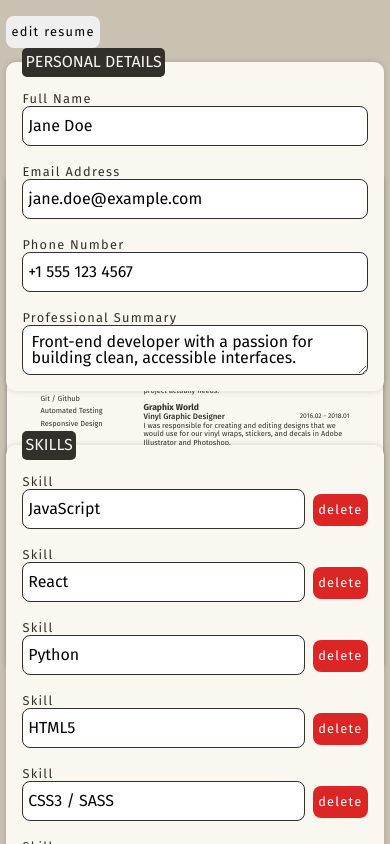
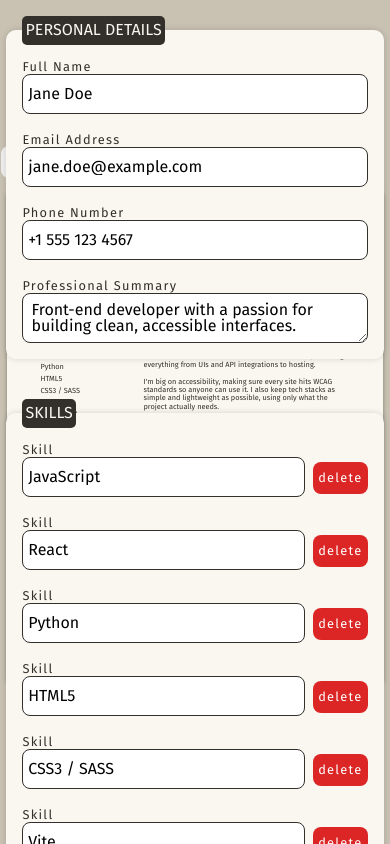
Before and after one commit to Long-Hold/odin-cv-application, a React (Vite) app: page / in a window 390 px wide. Built offline with nearby package versions, Linux system fonts and the light colour scheme.

Commit message:
feat: create new view / hide resume button using state for mobile screens (#39)

```diff
--- a/src/components/form/ResumeForm.jsx
+++ b/src/components/form/ResumeForm.jsx
@@ -3,16 +3,24 @@ import { EducationFields } from "./EducationFields";
 import { WorkExperienceFields } from "./WorkExperienceFields";
 import { SkillsFields } from "./SkillsFields";
 import "./styles/formStyles.css"
+import { useState } from "react";
 
 export function ResumeForm({resumeObject, handleContactChange, handleEntryFieldChange, addNewResumeData, removeResumeEntry}) {
+  const [isFormOpen, setFormState] = useState(true);
+  const toggleForm = () => {
+    setFormState((prevState) => !prevState);
+  };
   return (
-    <section className="resumeFormSection">
+    <>
+      <header className="formVisibilityControls">
         <button
           type="button"
           className="toggleHideFormBtn"
-        onClick={() => document.querySelector('.resumeDetailsForm').classList.remove('hide')}
-      >edit resume</button>
-
+          onClick={() => toggleForm()}
+          aria-expanded={isFormOpen}
+        >{isFormOpen ? "view resume" : "edit resume"}</button>
+      </header>
+      <section className={`resumeFormSection${isFormOpen ? "" : " hide"}`}>
         <form
           className="resumeDetailsForm"
           onSubmit={(event) => event.preventDefault}
@@ -43,13 +51,8 @@ export function ResumeForm({resumeObject, handleContactChange, handleEntryFieldC
             addField={addNewResumeData}
             removeEntry={removeResumeEntry}
           />
-
-        <button
-          type="button"
-          className="toggleHideFormBtn"
-          onClick={() => document.querySelector('.resumeDetailsForm').classList.add('hide')}
-        >view resume</button>
         </form>
       </section>
+    </>
   )
 }
--- a/src/components/form/styles/formStyles.css
+++ b/src/components/form/styles/formStyles.css
@@ -1,5 +1,5 @@
 @media screen and (width > 48rem) {
-  .toggleHideFormBtn {
+  .formVisibilityControls {
     display: none;
   }
 }
```
Lines whose indentation alone changed are shown as unchanged.
